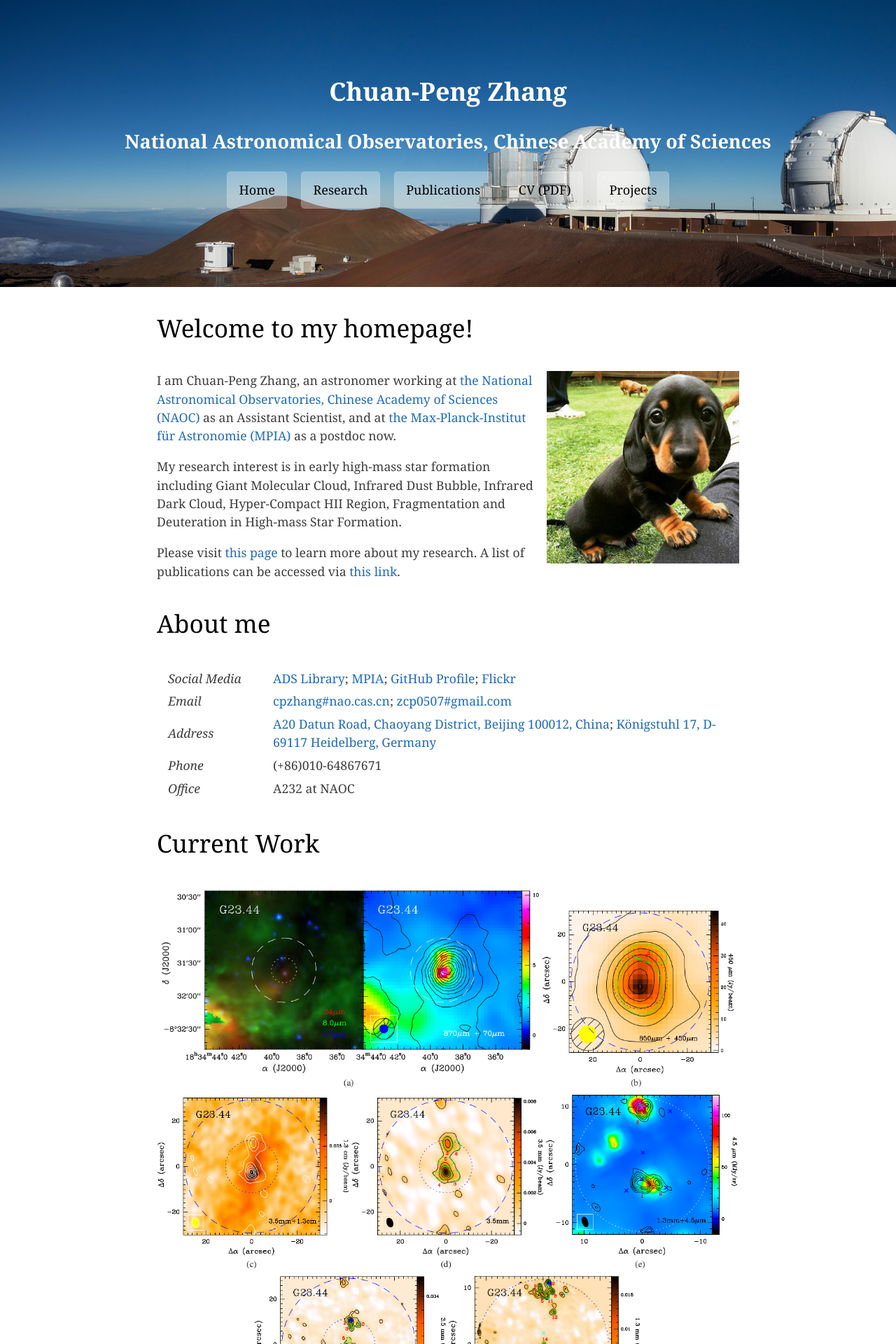
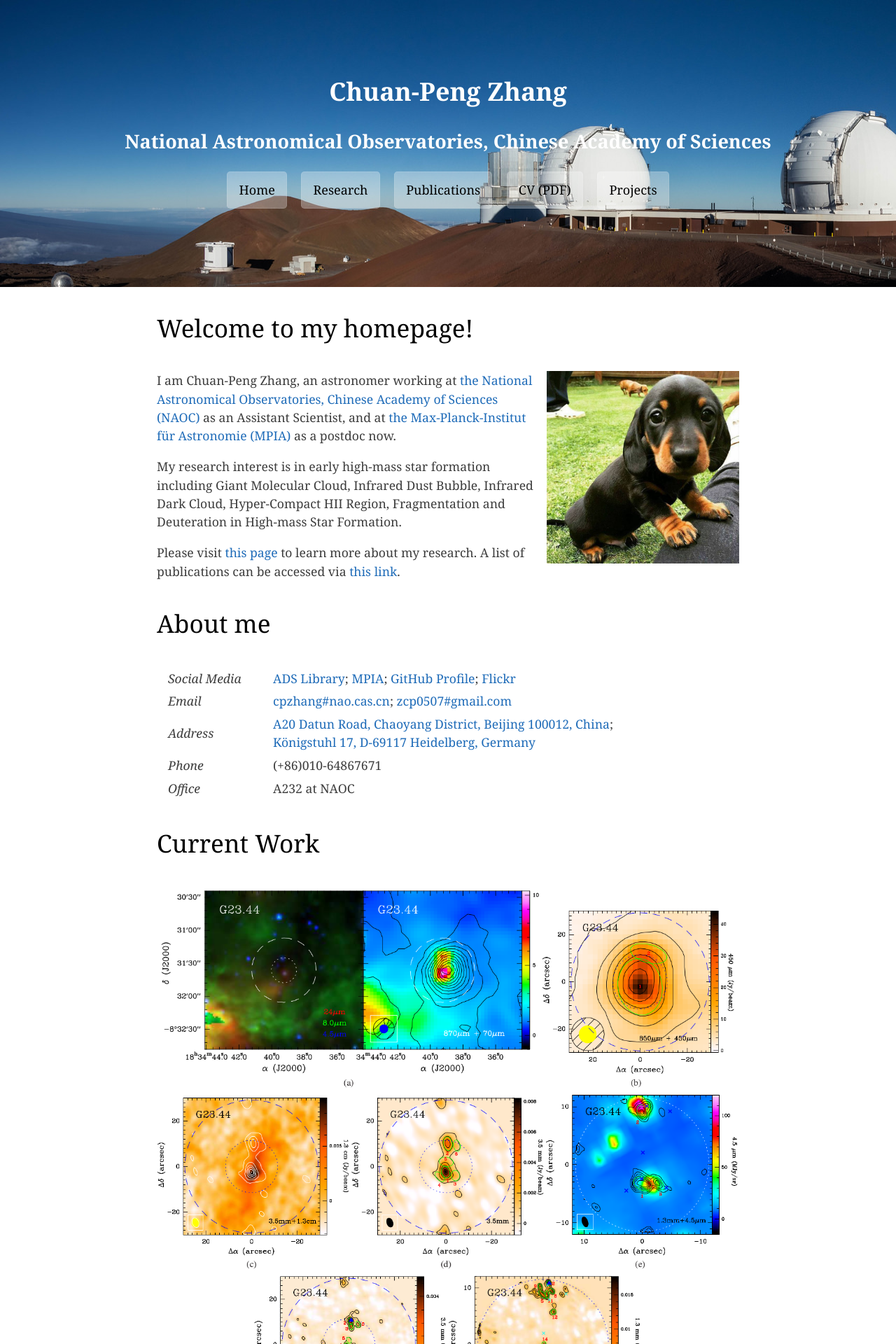
Before and after one commit to zcp521/zcp521.github.io, a Jekyll site: the page built from index.html, in a window 1280 px wide. Shown: the top 1920 px of the page at 70% size. Built offline with Jekyll 4.4.1, drawn with Linux system fonts in a browser that asks for light colours; the list of posts is cut into pages by our own code.

Commit message:
Initial commit

```diff
--- a/index.html
+++ b/index.html
@@ -55,7 +55,7 @@
     	    <td style="border: 0px solid #FFFFFF; padding: 0.2rem 1rem;">
     	    	<a href="https://goo.gl/maps/cU3t4AMEghu">A20 Datun Road, Chaoyang District,
     	    	Beijing 100012, China</a>;
-		<a href="https://goo.gl/maps/cU3t4AMEghu">Königstuhl 17, D-69117 Heidelberg, Germany</a></td>
+		<br><a href="https://goo.gl/maps/cU3t4AMEghu">Königstuhl 17, D-69117 Heidelberg, Germany</a></br></td>
     	</tr>
     	<tr>
     	    <td style="border: 0px solid #FFFFFF; padding: 0.2rem 1rem;"><em>Phone</em></td>
```
